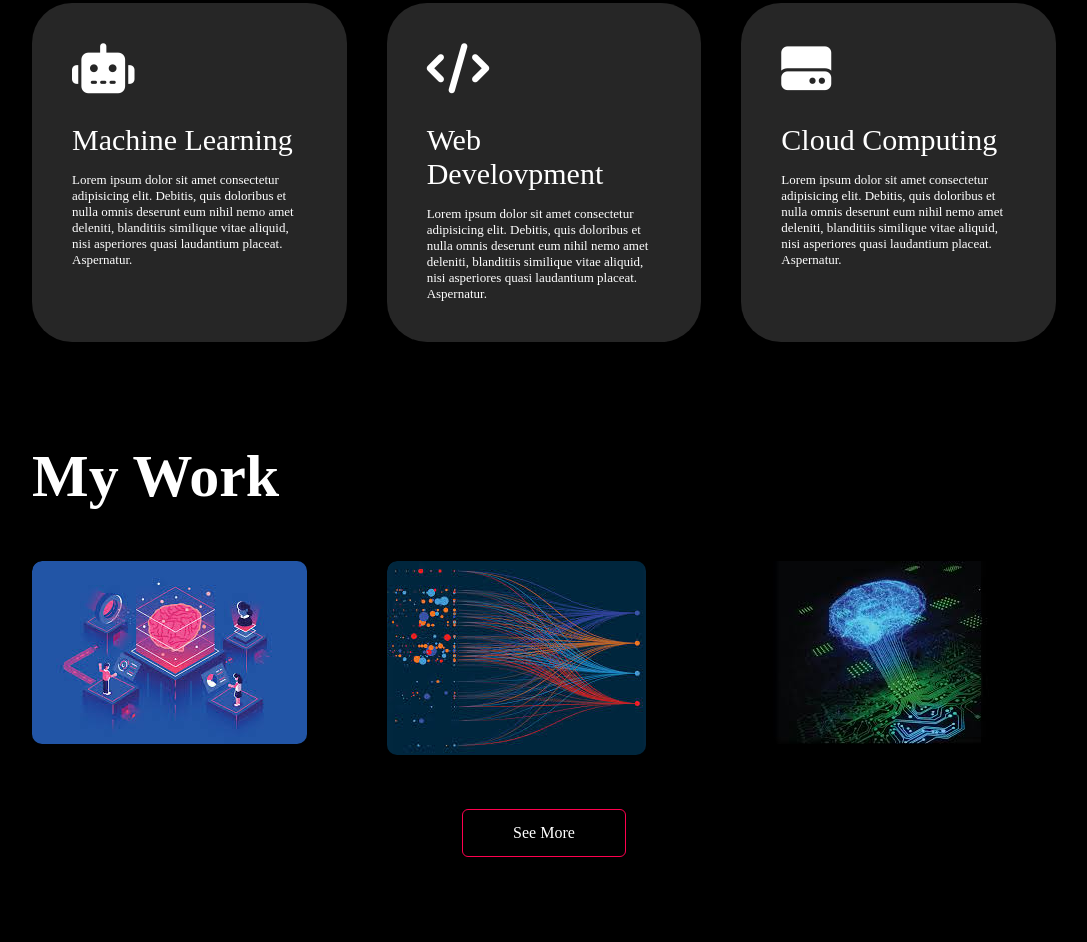
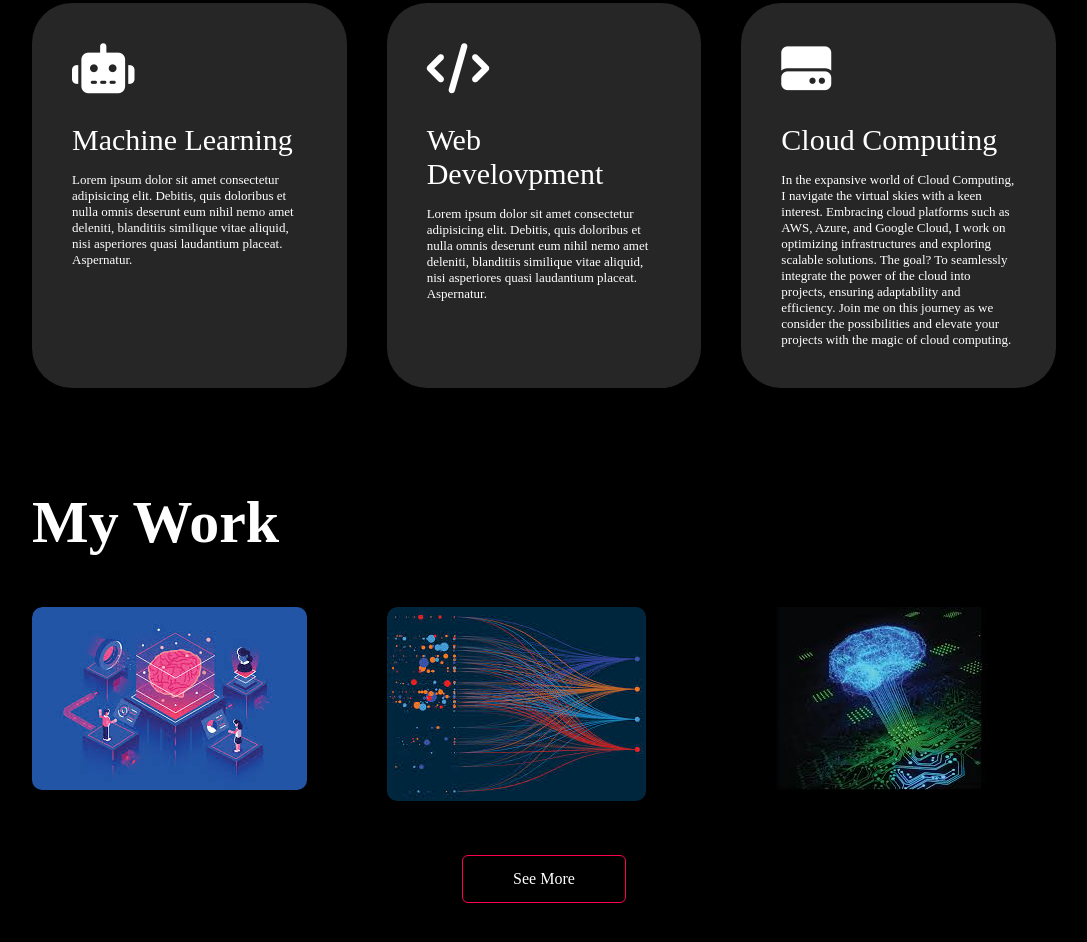
Before and after one commit to ananypranavsingh/ananypranavsingh, a plain HTML site: page index.html in a window 1280 px wide. Shown: the part 1814-2756 px from the top of the page, without its empty margins (96-1183 px from the left). Drawn offline with Linux system fonts and the light colour scheme.

Commit message:
updating the my service section (Cloud computing)

```diff
--- a/index.html
+++ b/index.html
@@ -98,10 +98,7 @@
                 <i class="fa-solid fa-hard-drive"></i>
                 <h2>Cloud Computing</h2>
                 <p>
-                    Lorem ipsum dolor sit amet consectetur adipisicing elit.
-                     Debitis, quis doloribus et nulla omnis deserunt eum
-                     nihil nemo amet deleniti, blanditiis similique vitae aliquid,
-                     nisi asperiores quasi laudantium placeat. Aspernatur.
+                    In the expansive world of Cloud Computing, I navigate the virtual skies with a keen interest. Embracing cloud platforms such as AWS, Azure, and Google Cloud, I work on optimizing infrastructures and exploring scalable solutions. The goal? To seamlessly integrate the power of the cloud into projects, ensuring adaptability and efficiency. Join me on this journey as we consider the possibilities and elevate your projects with the magic of cloud computing.
                 </p>
              </div>
         </div>
@@ -162,5 +159,8 @@
 
 </script>
 
+
+
+
 </body>
 </html>
```
